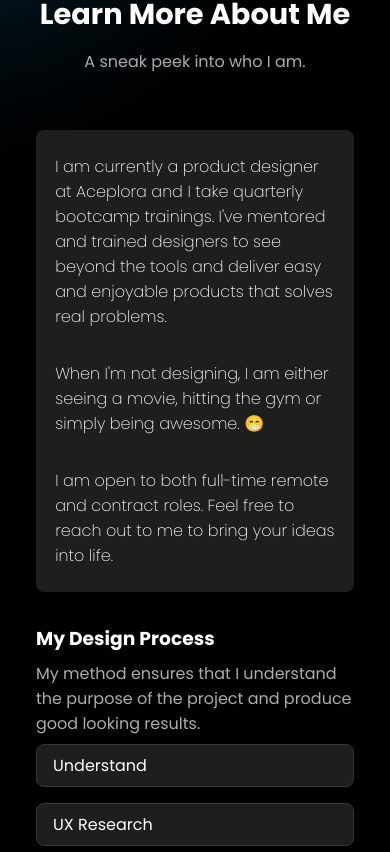
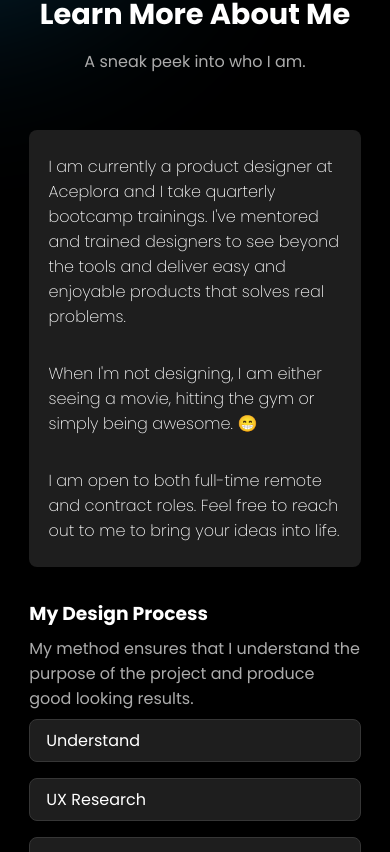
Before and after one commit to PromiseUdo/veraerumaka, a React (Create React App) app: page / in a window 390 px wide. Shown: the part 892-1744 px from the top of the page. Built offline with nearby package versions, Linux system fonts and the light colour scheme.

Commit message:
nav adjusts

```diff
--- a/src/styles/About.module.scss
+++ b/src/styles/About.module.scss
@@ -10,7 +10,7 @@
   overflow: hidden;
   gap: 2rem;
   @media screen and (max-width: 720px) {
-    padding: 0 0.5rem;
+    padding: 0;
     flex-direction: column;
   }
   .skillBars {
```
